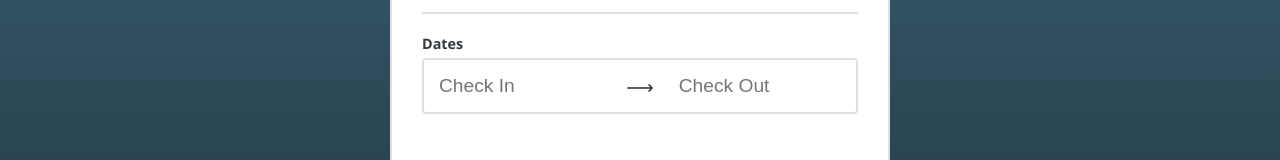
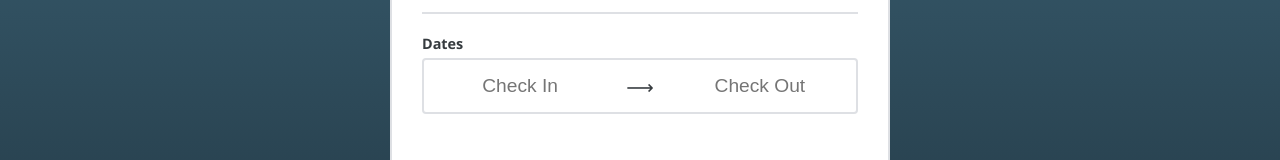
Before and after one commit to Swor71/Calendar, a React (Create React App) app: page / in a window 1280 px wide. Shown: the part 197-357 px from the top of the page. Built offline with nearby package versions, Linux system fonts and the light colour scheme.

Commit message:
Add selecting date for check-in and check-out

```diff
--- a/src/components/BookingComponent/BookingBody/BookingBody.css
+++ b/src/components/BookingComponent/BookingBody/BookingBody.css
@@ -31,6 +31,7 @@
   padding: 5px;
   outline: none;
   font-size: 1.2em;
+  text-align: center;
 }
 
 [class*="booking-body__inputs--check-"]:focus {
--- a/src/components/BookingComponent/BookingBody/BookingBody.jsx
+++ b/src/components/BookingComponent/BookingBody/BookingBody.jsx
@@ -13,25 +13,28 @@ class BookingBody extends PureComponent {
   }
 
   render() {
-    const { calendarData, calendarData: { selectedDate, showCalendar }, onHandleSelectDate, onHandleMonthChange, onHandleShowCalendar } = this.props;
+    const { calendarData, calendarData: { checkInDate, checkOutDate, showCalendar }, onHandleSelectDate, onHandleMonthChange, onHandleShowCalendar } = this.props;
 
     return (
       <div className="booking-body__wrapper">
         <div className="booking-body__header">Dates</div>
         <div className="booking-body__inputs">
           <input
-            onClick={onHandleShowCalendar}
+            onClick={() => onHandleShowCalendar('checkInDate')}
+            readOnly
             type="text"
             placeholder="Check In"
             className="booking-body__inputs--check-in"
-            value={selectedDate}
+            value={checkInDate}
           />
           <span className="booking-body__arrow">⟶</span>
           <input
-            onClick={onHandleShowCalendar}
+            onClick={() => onHandleShowCalendar('checkOutDate')}
+            readOnly
             type="text"
             placeholder="Check Out"
             className="booking-body__inputs--check-out"
+            value={checkOutDate}
           />
           {showCalendar
             ? <CalendarComponent
--- a/src/components/BookingComponent/BookingComponent.jsx
+++ b/src/components/BookingComponent/BookingComponent.jsx
@@ -17,12 +17,14 @@ class BookingComponent extends Component {
   state = {
     month,
     year,
-    selectedDate: '',
+    checkInDate: '',
+    checkOutDate: '',
+    activeInput: '',
     showCalendar: false,
   }
 
-  handleShowCalendar = () => {
-    this.setState({ showCalendar: true });
+  handleShowCalendar = (type) => {
+    this.setState({ showCalendar: true, activeInput: type });
   }
 
   handleMonthChange = (value) => {
@@ -30,6 +32,7 @@ class BookingComponent extends Component {
   }
 
   handleSelectDate = (day) => {
+    const { activeInput } = this.state;
     let _month = this.state.month;
     let _year = this.state.year;
     if (_month >= 12) {
@@ -39,13 +42,16 @@ class BookingComponent extends Component {
       _month += 12;
       _year -= 1;
     }
-
     const date = `${day}/${_month + 1}/${_year}`;
-    this.setState({ selectedDate: date, showCalendar: false });
+    if (activeInput === 'checkInDate') {
+      this.setState({ checkInDate: date, showCalendar: false });
+    } else if (activeInput === 'checkOutDate') {
+      this.setState({ checkOutDate: date, showCalendar: false });
+    }
   }
 
   render() {
-    const { selectedDate, showCalendar, month, year } = this.state;
+    const { checkInDate, checkOutDate, showCalendar, month, year } = this.state;
     const { price, rating, reviews } = this.props;
     const currentDate = formatDate(year, month);
 
@@ -71,7 +77,7 @@ class BookingComponent extends Component {
           reviews={reviews}
         />
         <BookingBody
-          calendarData={{ emptyBlocks, currentMonth, currentDate, showCalendar, selectedDate }}
+          calendarData={{ emptyBlocks, currentMonth, currentDate, showCalendar, checkInDate, checkOutDate }}
           onHandleShowCalendar={this.handleShowCalendar}
           onHandleMonthChange={this.handleMonthChange}
           onHandleSelectDate={this.handleSelectDate}
```
